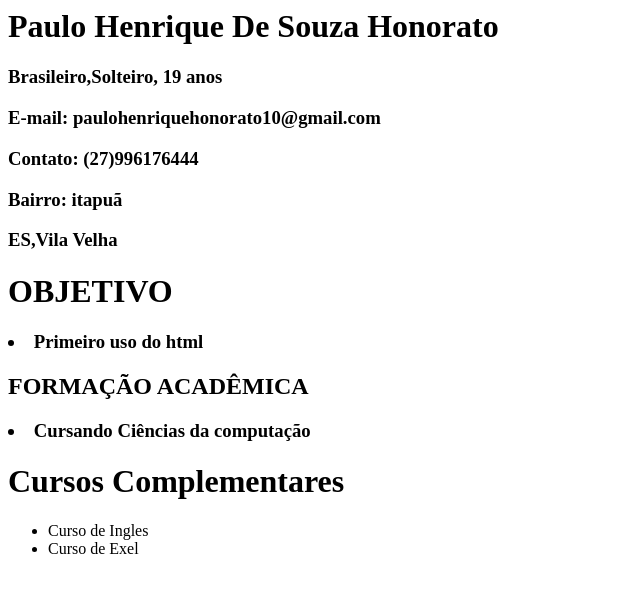
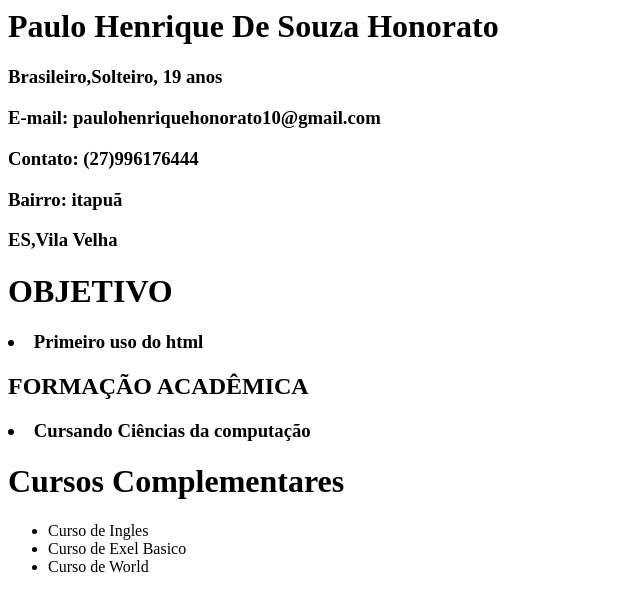
Before and after one commit to pauloHShonorato/curriculo.uvv, a plain HTML site: page portifolio.html in a window 1280 px wide. Shown: the whole page, without its empty margins (0-640 px from the left). Drawn offline with Linux system fonts and the light colour scheme.

Commit message:
segunda alteração

```diff
--- a/portifolio.html
+++ b/portifolio.html
@@ -25,8 +25,10 @@
         <h1>Cursos Complementares</h1>
         <ul>
             <li>Curso de Ingles</li>
-            <li>Curso de Exel</li>
+            <li>Curso de Exel Basico</li>
+            <li>Curso de World</li>
         </ul>
+        <canvas></canvas>
 </body>
 
 </html>
```
